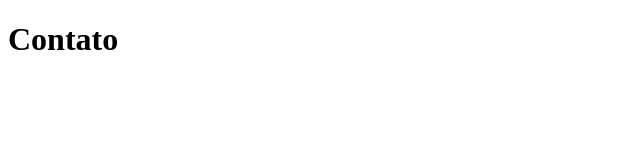
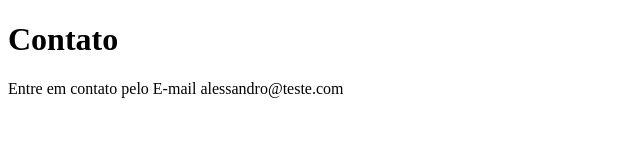
Before and after one commit to AlessandroLima7/Sistema-de-cadastro, a plain HTML site: page contato.html in a window 1280 px wide. Shown: the whole page, without its empty margins (0-640 px from the left). Drawn offline with Linux system fonts and the light colour scheme.

Commit message:
adicionado o email no contato.html

```diff
--- a/contato.html
+++ b/contato.html
@@ -9,5 +9,8 @@
 <body>
 
     <h1>Contato</h1>
+
+    <p>Entre em contato pelo E-mail alessandro@teste.com</p>
+
 </body>
 </html>
```
